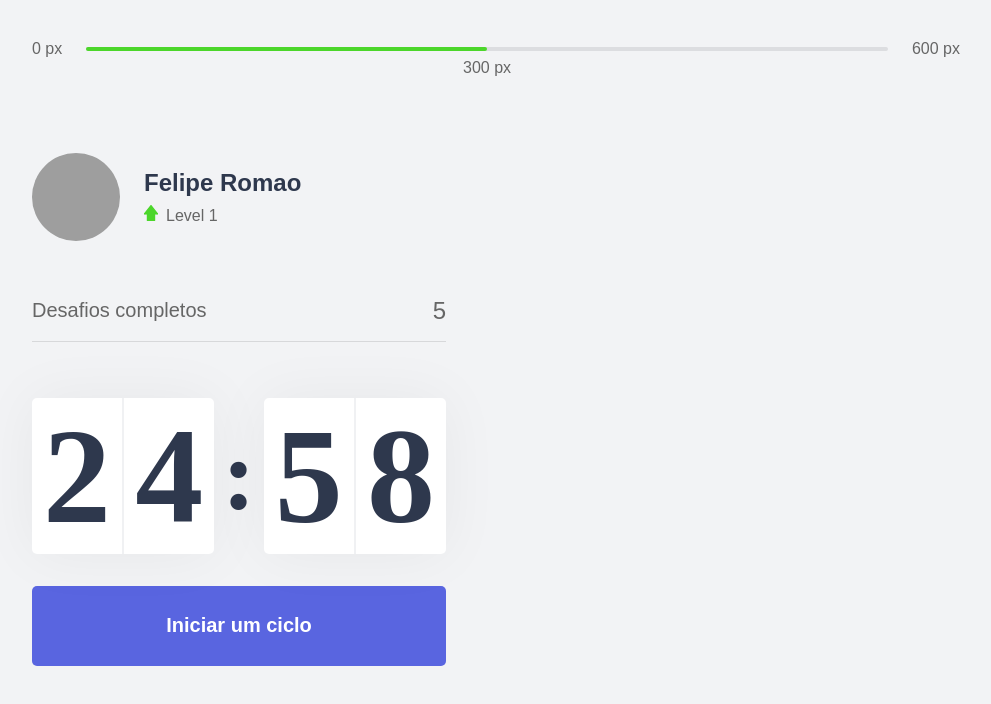
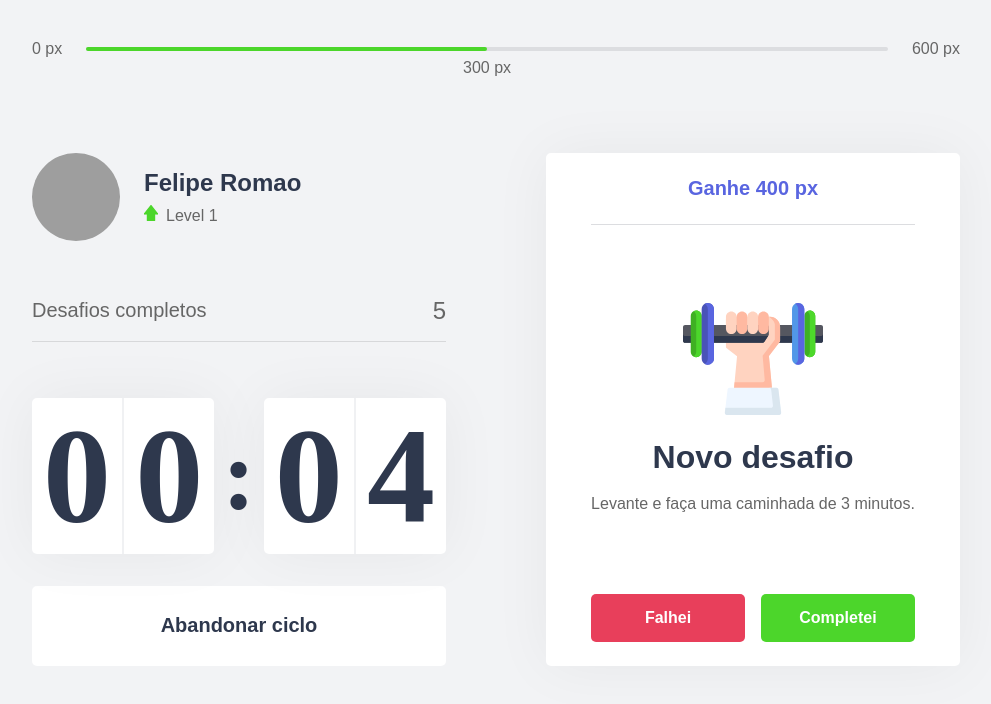
Before and after one commit to FelipeRomao/moveit-next, a Next.js app: page / in a window 1280 px wide. Both pictures are taken after a click on the button "Iniciar um ciclo". Shown: the top 704 px of the page, without its empty margins (144-1135 px from the left). Built offline with nearby package versions, Linux system fonts and the light colour scheme; grey boxes are pictures that could not be loaded.

Commit message:
Finishing styling of the Challenge Box component

```diff
--- /dev/null
+++ b/src/components/ChallengeBox.tsx
@@ -0,0 +1,39 @@
+import styles from "../styles/components/ChallengeBox.module.css";
+
+export default function ChallengeBox() {
+  const hasActiveChallenge = true;
+
+  return (
+    <div className={styles.challengeBoxContainer}>
+      {hasActiveChallenge ? (
+        <div className={styles.challengeActive}>
+          <header>Ganhe 400 px</header>
+
+          <main>
+            <img src="icons/body.svg" alt="" />
+            <strong>Novo desafio</strong>
+            <p>Levante e faça uma caminhada de 3 minutos.</p>
+          </main>
+
+          <footer>
+            <button type="button" className={styles.challengeFaildedButton}>
+              Falhei
+            </button>
+
+            <button type="button" className={styles.challengeSucceededButton}>
+              Completei
+            </button>
+          </footer>
+        </div>
+      ) : (
+        <div className={styles.challengeNotActive}>
+          <strong>Finalize um ciclo para receber um desafio</strong>
+          <p>
+            <img src="icons/level-up.svg" alt="Level Up" />
+            Avance de level completando desafios
+          </p>
+        </div>
+      )}
+    </div>
+  );
+}
--- a/src/components/Countdown.tsx
+++ b/src/components/Countdown.tsx
@@ -1,9 +1,12 @@
 import { useState, useEffect } from "react";
 import styles from "../styles/components/Countdown.module.css";
 
+let countdownTimeout: NodeJS.Timeout;
+
 export default function Countdown() {
-  const [time, setTime] = useState(25 * 60);
-  const [active, setActive] = useState(false);
+  const [time, setTime] = useState(0.1 * 60);
+  const [isActive, setIsActive] = useState(false);
+  const [hasFinished, setHasFinished] = useState(false);
 
   const minutes = Math.floor(time / 60);
   const seconds = time % 60;
@@ -12,16 +15,25 @@
   const [secondLeft, secondRight] = String(seconds).padStart(2, "0").split("");
 
   function startCountdown() {
-    setActive(true);
+    setIsActive(true);
+  }
+
+  function resetCountdown() {
+    clearTimeout(countdownTimeout);
+    setIsActive(false);
+    setTime(0.1 * 60);
   }
 
   useEffect(() => {
-    if (active && time > 0) {
-      setTimeout(() => {
+    if (isActive && time > 0) {
+      countdownTimeout = setTimeout(() => {
         setTime(time - 1);
       }, 1000);
+    } else if (isActive && time === 0) {
+      setHasFinished(true);
+      setIsActive(false);
     }
-  }, [active, time]);
+  }, [isActive, time]);
 
   return (
     <div>
@@ -39,6 +51,21 @@
         </div>
       </div>
 
+      {hasFinished ? (
+        <button disabled className={styles.countdownButton}>
+          Ciclo encerrado
+        </button>
+      ) : (
+        <>
+          {isActive ? (
+            <button
+              type="button"
+              className={`${styles.countdownButton} ${styles.countdownButtonActive}`}
+              onClick={resetCountdown}
+            >
+              Abandonar ciclo
+            </button>
+          ) : (
             <button
               type="button"
               className={styles.countdownButton}
@@ -46,6 +73,9 @@
             >
               Iniciar um ciclo
             </button>
+          )}
+        </>
+      )}
     </div>
   );
 }
--- a/src/pages/index.tsx
+++ b/src/pages/index.tsx
@@ -1,5 +1,6 @@
 import Head from "next/head";
 
+import ChallengeBox from "../components/ChallengeBox";
 import CompletedChallenges from "../components/CompletedChallenges";
 import Countdown from "../components/Countdown";
 import ExperienceBar from "../components/ExperienceBar";
@@ -23,7 +24,9 @@
           <Countdown />
         </div>
 
-        <div></div>
+        <div>
+          <ChallengeBox />
+        </div>
       </section>
     </div>
   );
--- /dev/null
+++ b/src/styles/components/ChallengeBox.module.css
@@ -0,0 +1,107 @@
+.challengeBoxContainer {
+  height: 100%;
+
+  background-color: var(--white);
+  border-radius: 5px;
+  box-shadow: 0 0 60px rgba(0, 0, 0, 0.05);
+  padding: 1.5rem 2rem;
+
+  display: flex;
+  flex-direction: column;
+  align-items: center;
+  justify-content: center;
+  text-align: center;
+}
+
+.challengeNotActive {
+  display: flex;
+  flex-direction: column;
+  align-items: center;
+}
+
+.challengeNotActive strong {
+  font-size: 1.5rem;
+  font-weight: 500;
+  line-height: 1.4;
+}
+
+.challengeNotActive p {
+  display: flex;
+  flex-direction: column;
+  align-items: center;
+  line-height: 1.4;
+  max-width: 70%;
+  margin-top: 3rem;
+}
+
+.challengeNotActive p img {
+  margin-bottom: 1rem;
+}
+
+.challengeActive {
+  height: 100%;
+
+  display: flex;
+  flex-direction: column;
+}
+
+.challengeActive header {
+  color: var(--blue);
+  font-weight: 600;
+  font-size: 1.25rem;
+  padding: 0 2rem 1.5rem;
+  border-bottom: 1px solid var(--gray-line);
+}
+
+.challengeActive main {
+  flex: 1;
+  display: flex;
+  flex-direction: column;
+  align-items: center;
+  justify-content: center;
+}
+
+.challengeActive main strong {
+  font-size: 2rem;
+  font-weight: 600;
+  color: var(--title);
+  margin: 1.5rem 0 1rem;
+}
+
+.challengeActive main p {
+  line-height: 1.5;
+}
+
+.challengeActive footer {
+  display: grid;
+  grid-template-columns: 1fr 1fr;
+  gap: 1rem;
+}
+
+.challengeActive footer button {
+  height: 3rem;
+
+  display: flex;
+  align-items: center;
+  justify-content: center;
+
+  border: 0;
+  border-radius: 5px;
+  color: var(--white);
+  font-size: 1rem;
+  font-weight: 600;
+
+  transition: filter 0.2s;
+}
+
+.challengeActive footer button.challengeFaildedButton {
+  background-color: var(--red);
+}
+
+.challengeActive footer button.challengeSucceededButton {
+  background-color: var(--green);
+}
+
+.challengeActive footer button:hover {
+  filter: brightness(0.9)
+}
--- a/src/styles/components/Countdown.module.css
+++ b/src/styles/components/Countdown.module.css
@@ -55,6 +55,22 @@
   transition: background-color 0.2s;
 }
 
-.countdownButton:hover {
+.countdownButton:not(:disabled):hover {
   background-color: var(--blue-dark);
 }
+
+.countdownButtonActive {
+  background-color: var(--white);
+  color: var(--title);
+}
+
+.countdownButtonActive:not(:disabled):hover {
+  background-color: var(--red);
+  color: var(--white);
+}
+
+.countdownButton:disabled {
+  background-color: var(--white);
+  color: var(--text);
+  cursor: not-allowed;
+}
```
Lines whose indentation alone changed are shown as unchanged.
